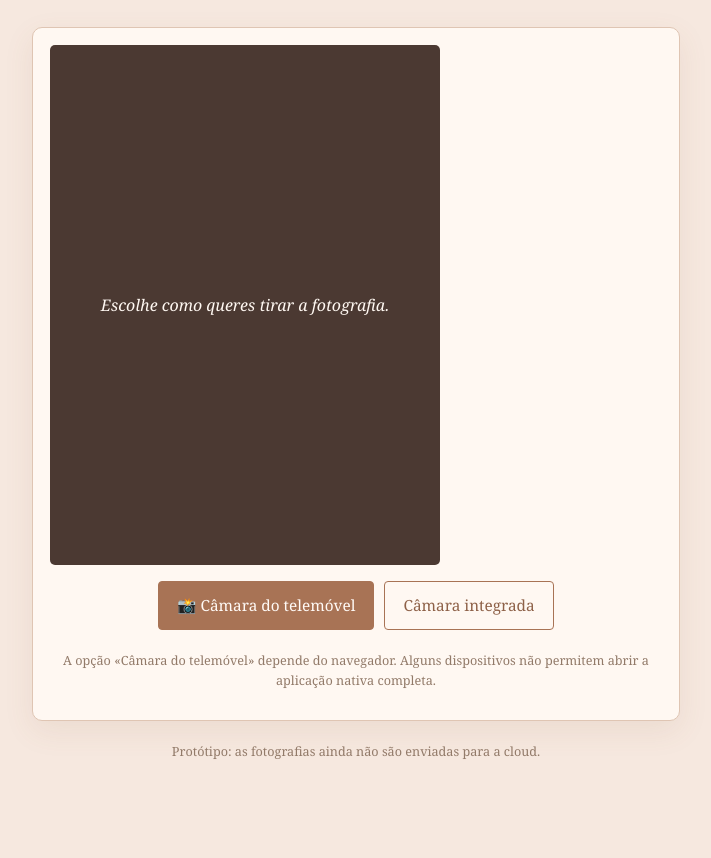
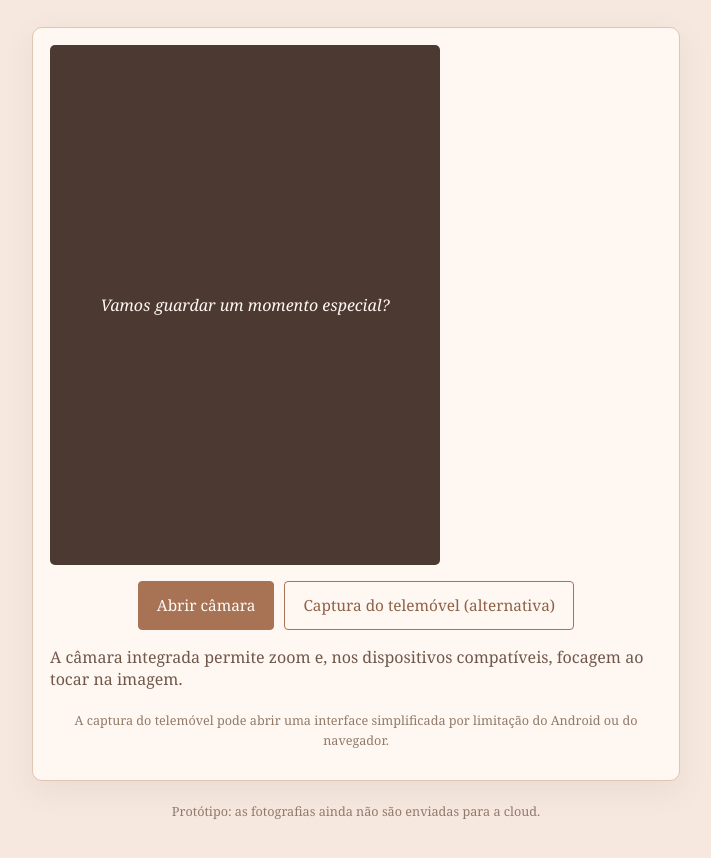
Before and after one commit to GrimPeres/Casamento-DanielaPedro, a plain HTML site: page index.html in a window 1280 px wide. Shown: the part 504-1362 px from the top of the page, without its empty margins (284-995 px from the left). Before the commit the page ends 1325 px from the top, so only its background shows below. Drawn offline with Linux system fonts and the light colour scheme.

Commit message:
Melhorar interface da câmara e molduras v1.4

```diff
--- a/index.html
+++ b/index.html
@@ -1,10 +1,5 @@
-<!doctype html>
-<html lang="pt-PT"><head><meta charset="utf-8"><meta name="viewport" content="width=device-width,initial-scale=1"><meta name="theme-color" content="#f6e8df"><title>Daniela & Pedro — Photobooth</title><link rel="stylesheet" href="css/style.css?v=1.3"></head>
-<body><main class="app"><header><div class="eyebrow">31 de julho de 2027</div><img class="wedding-logo" src="assets/logo-casamento.svg" alt="Monograma Daniela e Pedro"><p class="invitation-quote">Encontrámo-nos num olhar,<br>reconhecemo-nos no amor<br>e escolhemo-nos para a vida inteira.</p><div class="ornament">✦</div><h1>As nossas memórias</h1><p>Regista um momento especial deste dia connosco.</p></header>
-<section class="camera-card"><div class="camera-view"><video id="video" autoplay muted playsinline hidden></video><canvas id="canvas" hidden></canvas><img id="preview" alt="Fotografia capturada" hidden><div id="camera-msg" role="status">Escolhe como queres tirar a fotografia.</div></div>
-<input type="file" id="native-camera" accept="image/*" capture="environment" class="visually-hidden" tabindex="-1">
-<div class="controls" id="initial-controls"><button type="button" id="native-start">📸 Câmara do telemóvel</button><button type="button" id="start" class="secondary">Câmara integrada</button></div>
-<div id="live-controls" hidden><div class="controls"><button type="button" id="flip" class="secondary">Trocar câmara</button><button type="button" id="snap">Fotografar</button></div><div class="zoom-control" id="zoom-control" hidden><label for="zoom">Zoom: <output id="zoom-value">1×</output></label><input type="range" id="zoom" min="1" max="1" step=".1" value="1"></div></div>
-<div id="editing" hidden><h2>Escolhe a moldura</h2><div class="controls"><button type="button" data-frame="none">Sem moldura</button><button type="button" data-frame="polaroid">Polaroid</button><button type="button" data-frame="elegant">Elegante</button></div><p id="frame-name"></p><div class="controls"><button type="button" id="download-original">Descarregar original</button><button type="button" id="download-framed">Descarregar com moldura</button></div><div class="controls"><button type="button" id="retry" class="secondary">Tirar outra fotografia</button></div></div>
-<p class="footnote">A opção «Câmara do telemóvel» depende do navegador. Alguns dispositivos não permitem abrir a aplicação nativa completa.</p></section>
-<p class="footnote">Protótipo: as fotografias ainda não são enviadas para a cloud.</p></main><script src="js/app.js?v=1.3" defer></script></body></html>
+<!doctype html><html lang="pt-PT"><head><meta charset="utf-8"><meta name="viewport" content="width=device-width,initial-scale=1"><meta name="theme-color" content="#f6e8df"><title>Daniela & Pedro — Photobooth</title><link rel="stylesheet" href="css/style.css?v=1.4"></head><body><main class="app"><header><div class="eyebrow">31 de julho de 2027</div><img class="wedding-logo" src="assets/logo-casamento.svg" alt="Monograma Daniela e Pedro"><p class="invitation-quote">Encontrámo-nos num olhar,<br>reconhecemo-nos no amor<br>e escolhemo-nos para a vida inteira.</p><div class="ornament">✦</div><h1>As nossas memórias</h1><p>Regista um momento especial deste dia connosco.</p></header>
+<section class="camera-card"><div class="camera-view" id="camera-view"><video id="video" autoplay muted playsinline hidden></video><img id="preview" alt="Pré-visualização da fotografia" hidden><div id="camera-msg" role="status">Vamos guardar um momento especial?</div><div id="focus-ring" hidden></div></div><canvas id="canvas" hidden></canvas><input type="file" id="native-camera" accept="image/*" capture="environment" class="visually-hidden" tabindex="-1">
+<div id="initial-controls"><div class="controls"><button id="start" type="button">Abrir câmara</button><button id="native-start" type="button" class="secondary">Captura do telemóvel (alternativa)</button></div><p class="hint">A câmara integrada permite zoom e, nos dispositivos compatíveis, focagem ao tocar na imagem.</p></div>
+<div id="live-controls" hidden><div class="camera-toolbar"><button id="flip" type="button" class="secondary">↻ Trocar câmara</button><button id="snap" type="button" class="shutter" aria-label="Tirar fotografia"><span></span></button><button id="close-camera" type="button" class="secondary">Fechar</button></div><div class="zoom-control"><label for="zoom">Zoom <output id="zoom-value">1.0×</output></label><input type="range" id="zoom" min="1" max="3" step=".1" value="1"><p id="focus-help" class="hint">Podes ampliar a imagem com dois dedos.</p></div></div>
+<div id="editing" hidden><h2>Escolhe a tua moldura</h2><div class="frame-picker"><button type="button" data-frame="classic">Clássica</button><button type="button" data-frame="polaroid">Polaroid</button><button type="button" data-frame="minimal">Minimalista</button><button type="button" data-frame="none">Sem moldura</button></div><p id="frame-name" class="hint"></p><div class="controls"><button type="button" id="download-framed">Guardar com moldura</button><button type="button" id="download-original" class="secondary">Guardar original</button></div><div class="controls"><button type="button" id="retry" class="secondary">Tirar outra fotografia</button></div></div><p class="footnote">A captura do telemóvel pode abrir uma interface simplificada por limitação do Android ou do navegador.</p></section><p class="footnote">Protótipo: as fotografias ainda não são enviadas para a cloud.</p></main><script src="js/app.js?v=1.4" defer></script></body></html>
```
